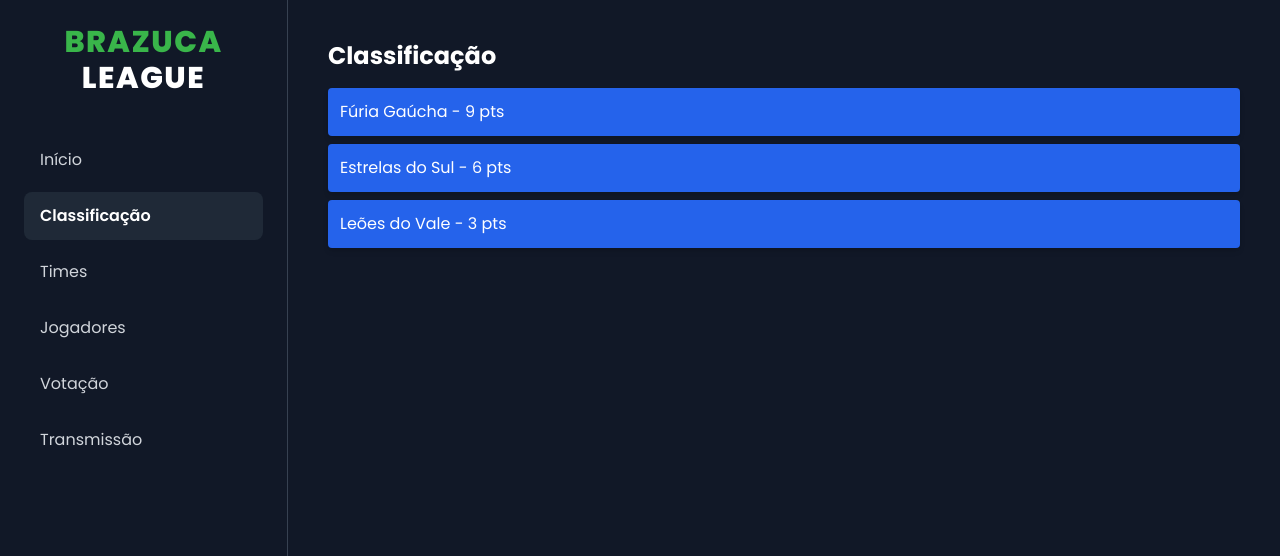
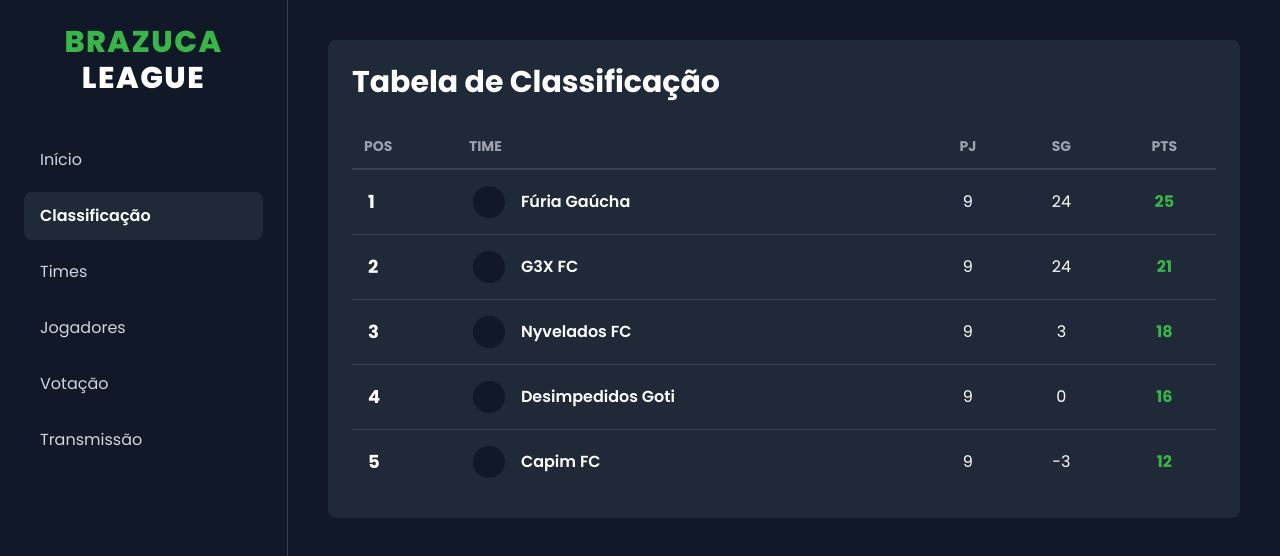
Before and after one commit to gazeredob/BrazucaLeague, a React (Vite) app: page /classificacao in a window 1280 px wide. Shown: the top 556 px of the page. Built offline with nearby package versions, Linux system fonts and the light colour scheme.

Commit message:
Update Classificacao.jsx
Melhoria de CSS e localização na página.

```diff
--- a/src/pages/Classificacao.jsx
+++ b/src/pages/Classificacao.jsx
@@ -1,18 +1,45 @@
+// src/pages/Classificacao.jsx
+
 const classificacao = [
-  { time: "Fúria Gaúcha", pontos: 9 },
-  { time: "Estrelas do Sul", pontos: 6 },
-  { time: "Leões do Vale", pontos: 3 },
+  { pos: 1, time: "Fúria Gaúcha", pts: 25, pj: 9, sg: 24 },
+  { pos: 2, time: "G3X FC", pts: 21, pj: 9, sg: 24 },
+  { pos: 3, time: "Nyvelados FC", pts: 18, pj: 9, sg: 3 },
+  { pos: 4, time: "Desimpedidos Goti", pts: 16, pj: 9, sg: 0 },
+  { pos: 5, time: "Capim FC", pts: 12, pj: 9, sg: -3 },
 ];
 
 export default function Classificacao() {
   return (
-    <div>
-      <h2 className="text-2xl font-bold mb-4">Classificação</h2>
-      <ul className="space-y-2">
-        {classificacao.map((c, idx) => (
-          <li key={idx} className="p-3 bg-blue-600 rounded shadow-md">{c.time} - {c.pontos} pts</li>
-        ))}
-      </ul>
+    <div className="bg-brand-gray p-6 rounded-lg">
+      <h2 className="text-3xl font-bold mb-6 text-white">Tabela de Classificação</h2>
+      <div className="overflow-x-auto">
+        <table className="w-full text-left">
+          <thead className="border-b-2 border-gray-700">
+            <tr className="text-gray-400 uppercase text-sm">
+              <th className="p-3">Pos</th>
+              <th className="p-3">Time</th>
+              <th className="p-3 text-center">PJ</th>
+              <th className="p-3 text-center">SG</th>
+              <th className="p-3 text-center">Pts</th>
+            </tr>
+          </thead>
+          <tbody>
+            {classificacao.map((c) => (
+              <tr key={c.pos} className="border-b border-gray-700 last:border-b-0 hover:bg-gray-700/50">
+                <td className="p-4 font-bold text-lg">{c.pos}</td>
+                <td className="p-4 flex items-center space-x-4">
+                  {}
+                  <div className="w-8 h-8 rounded-full bg-gray-900 flex-shrink-0"></div>
+                  <span className="font-semibold">{c.time}</span>
+                </td>
+                <td className="p-4 text-center">{c.pj}</td>
+                <td className="p-4 text-center">{c.sg}</td>
+                <td className="p-4 text-center font-bold text-brand-green">{c.pts}</td>
+              </tr>
+            ))}
+          </tbody>
+        </table>
+      </div>
     </div>
   );
 }
```
